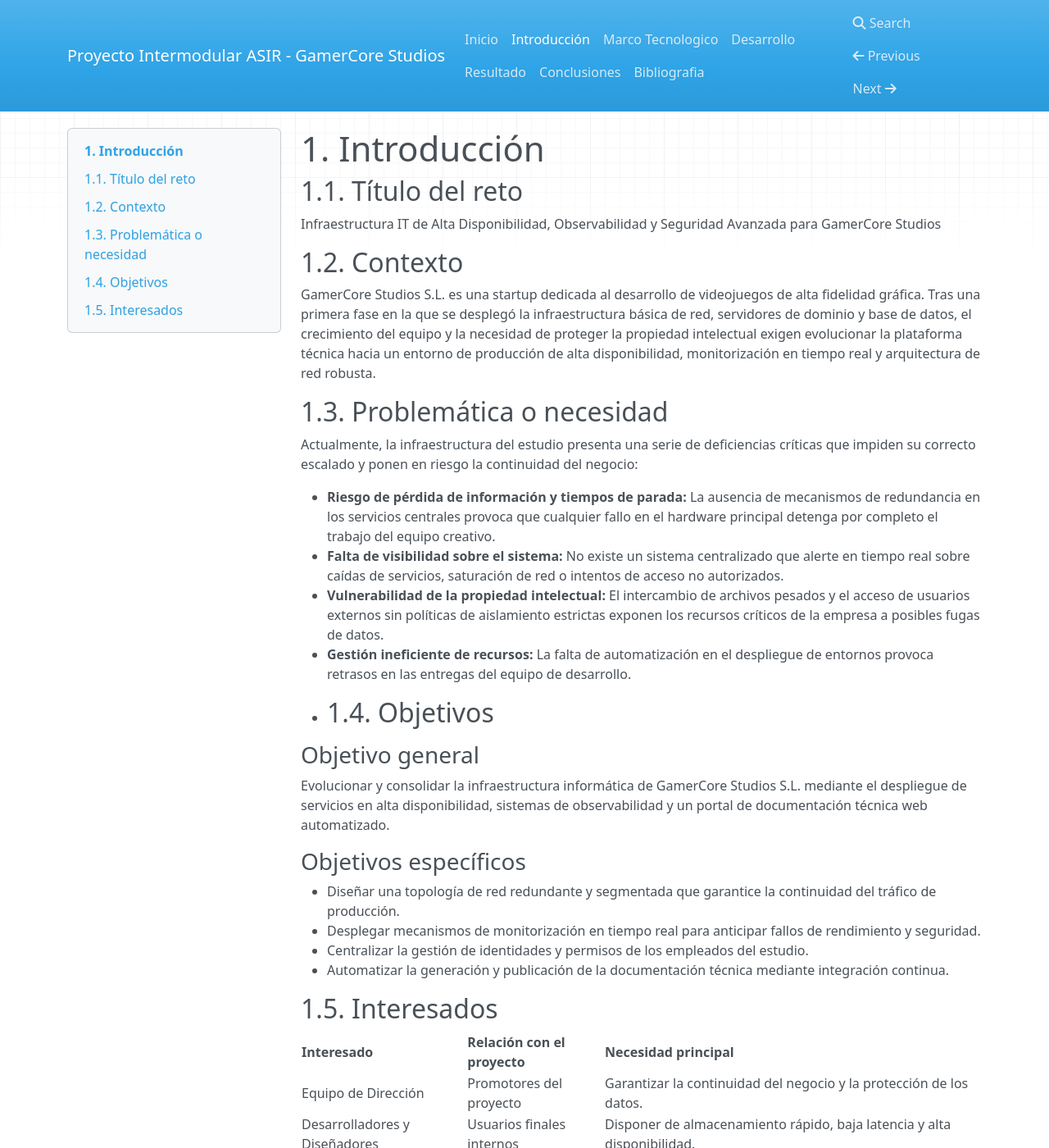
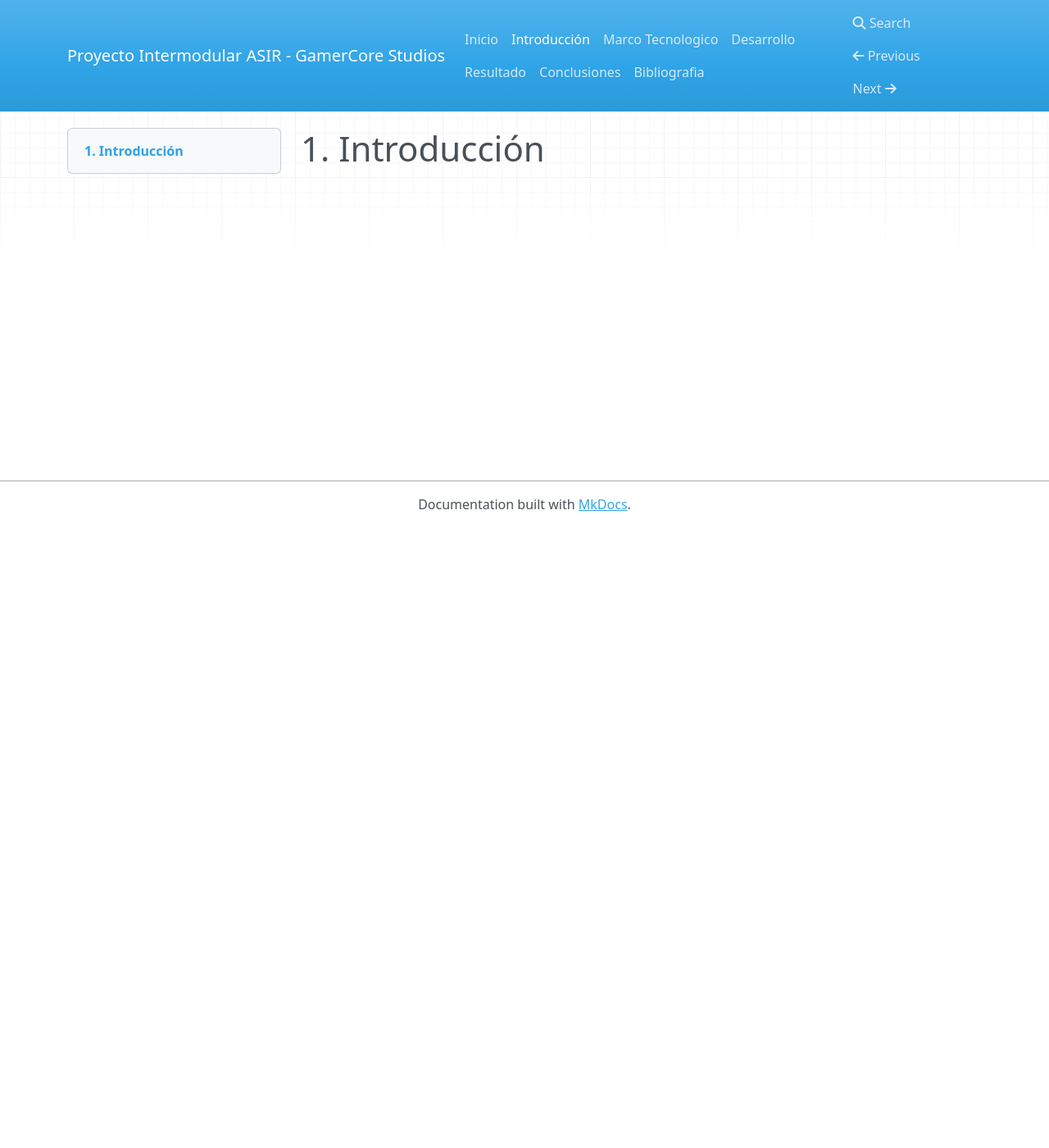
Before and after one commit to LuisEricMartin/Proyecto-Intermodular-ASIR, an MkDocs documentation site: the page built from docs/01_introduccion.md, in a window 1280 px wide and 1400 px high. Shown: the whole window at 82% size. Built offline with MkDocs 1.6.1, drawn with Linux system fonts in a browser that asks for light colours; nearby versions of some CDN libraries; some of the changed text lies outside the part shown.

Commit message:
Update 01_introduccion.md

```diff
--- a/docs/01_introduccion.md
+++ b/docs/01_introduccion.md
@@ -1,37 +1 @@
 # 1. Introducción
-
-## 1.1. Título del reto
-Infraestructura IT de Alta Disponibilidad, Observabilidad y Seguridad Avanzada para GamerCore Studios
-
-## 1.2. Contexto
-GamerCore Studios S.L. es una startup dedicada al desarrollo de videojuegos de alta fidelidad gráfica. Tras una primera fase en la que se desplegó la infraestructura básica de red, servidores de dominio y base de datos, el crecimiento del equipo y la necesidad de proteger la propiedad intelectual exigen evolucionar la plataforma técnica hacia un entorno de producción de alta disponibilidad, monitorización en tiempo real y arquitectura de red robusta.
-
-## 1.3. Problemática o necesidad
-Actualmente, la infraestructura del estudio presenta una serie de deficiencias críticas que impiden su correcto escalado y ponen en riesgo la continuidad del negocio:
-
-- **Riesgo de pérdida de información y tiempos de parada:** La ausencia de mecanismos de redundancia en los servicios centrales provoca que cualquier fallo en el hardware principal detenga por completo el trabajo del equipo creativo.
-- **Falta de visibilidad sobre el sistema:** No existe un sistema centralizado que alerte en tiempo real sobre caídas de servicios, saturación de red o intentos de acceso no autorizados.
-- **Vulnerabilidad de la propiedad intelectual:** El intercambio de archivos pesados y el acceso de usuarios externos sin políticas de aislamiento estrictas exponen los recursos críticos de la empresa a posibles fugas de datos.
-- **Gestión ineficiente de recursos:** La falta de automatización en el despliegue de entornos provoca retrasos en las entregas del equipo de desarrollo.
-
-- ## 1.4. Objetivos
-
-### Objetivo general
-Evolucionar y consolidar la infraestructura informática de GamerCore Studios S.L. mediante el despliegue de servicios en alta disponibilidad, sistemas de observabilidad y un portal de documentación técnica web automatizado.
-
-### Objetivos específicos
-- Diseñar una topología de red redundante y segmentada que garantice la continuidad del tráfico de producción.
-- Desplegar mecanismos de monitorización en tiempo real para anticipar fallos de rendimiento y seguridad.
-- Centralizar la gestión de identidades y permisos de los empleados del estudio.
-- Automatizar la generación y publicación de la documentación técnica mediante integración continua.
-
-## 1.5. Interesados
-
-| Interesado | Relación con el proyecto | Necesidad principal |
-|---|---|---|
-| Equipo de Dirección | Promotores del proyecto | Garantizar la continuidad del negocio y la protección de los datos. |
-| Desarrolladores y Diseñadores | Usuarios finales internos | Disponer de almacenamiento rápido, baja latencia y alta disponibilidad. |
-| Equipo de Administración / IT | Operadores del sistema | Contar con monitorización centralizada, alertas y despliegues automatizados. |
-| Inversores y Clientes | Usuarios externos | Acceder a un portal web corporativo ágil y con documentación actualizada. |
-
-> **Nota del proyecto:** Este documento sirve como base técnica para la infraestructura del estudio GamerCore Studios durante el curso 2.º ASIR.
```
